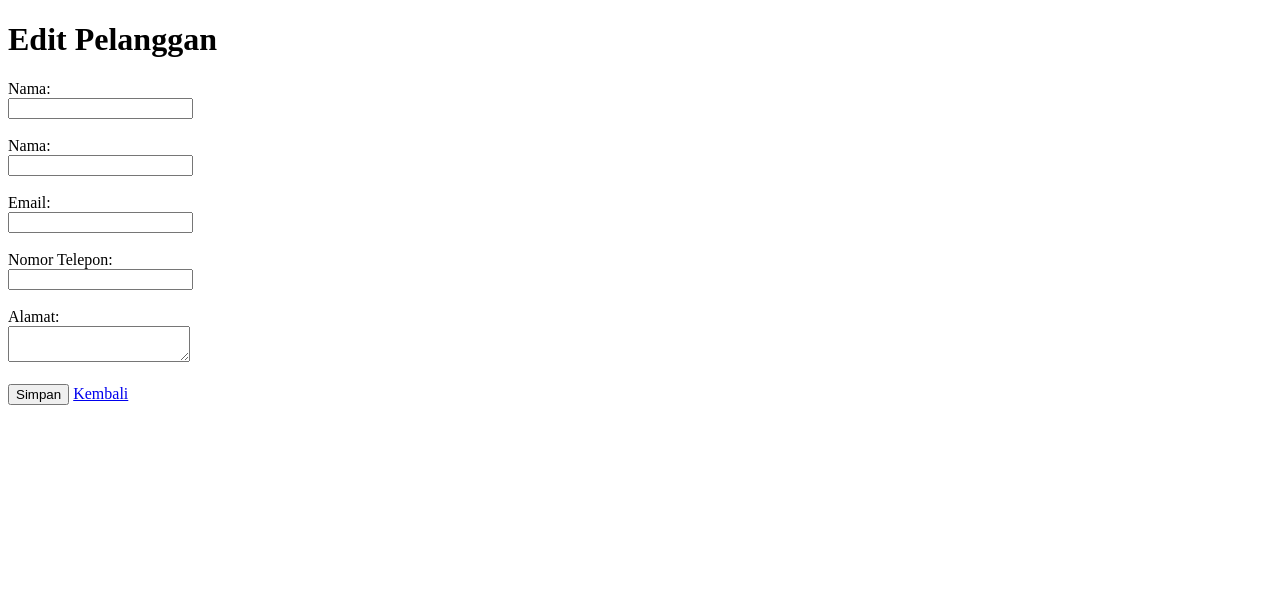
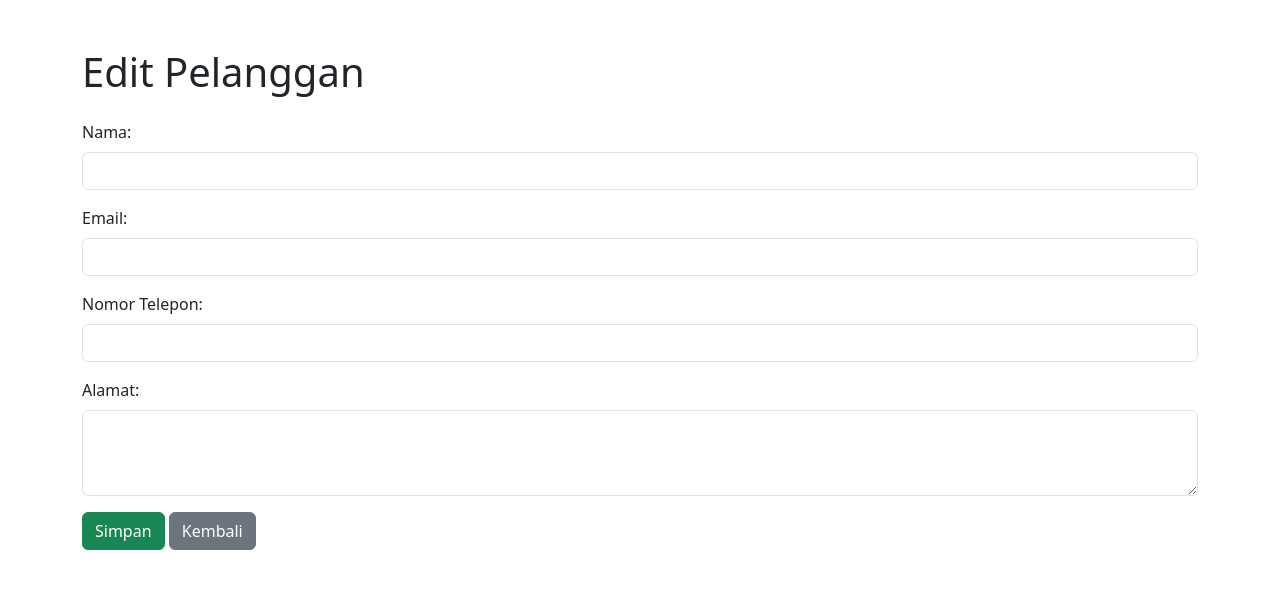
Before and after one commit to nakadaalpha/notnull, a CodeIgniter app: page /notnull/index.php/customer/edit/1 in a window 1280 px wide. Shown: the top 589 px of the page. Run offline with CodeIgniter, Linux system fonts and the light colour scheme; data that the repository does not hold is empty.

Commit message:
tambahkan_customer

```diff
--- a/application/views/customer/edit.php
+++ b/application/views/customer/edit.php
@@ -4,27 +4,35 @@
     <meta charset="UTF-8">
     <meta name="viewport" content="width=device-width, initial-scale=1.0">
     <title>Edit Pelanggan</title>
+    <!-- Link Bootstrap CSS -->
+    <link href="https://cdn.jsdelivr.net/npm/bootstrap@5.3.0-alpha3/dist/css/bootstrap.min.css" rel="stylesheet">
 </head>
 <body>
-    <h1>Edit Pelanggan</h1>
-    <form action="<?php echo site_url('customer/edit/' . $customer['customer_id']); ?>" method="post">
-        <label for="name">Nama:</label><br>
-        <input type="text" name="username" id="name" value="<?php echo $customer['customer_username']; ?>"><br><br>
+    <div class="container mt-5">
+        <h1 class="mb-4">Edit Pelanggan</h1>
+        <form action="<?php echo site_url('customer/edit/' . $customer['customer_id']); ?>" method="post">
+            <div class="mb-3">
+                <label for="username" class="form-label">Nama:</label>
+                <input type="text" name="username" id="username" class="form-control" value="<?php echo $customer['customer_username']; ?>" required>
+            </div>
+            <div class="mb-3">
+                <label for="email" class="form-label">Email:</label>
+                <input type="email" name="email" id="email" class="form-control" value="<?php echo $customer['customer_email']; ?>" required>
+            </div>
+            <div class="mb-3">
+                <label for="phone" class="form-label">Nomor Telepon:</label>
+                <input type="text" name="phone" id="phone" class="form-control" value="<?php echo $customer['customer_phonenumb']; ?>" required>
+            </div>
+            <div class="mb-3">
+                <label for="address" class="form-label">Alamat:</label>
+                <textarea name="address" id="address" class="form-control" rows="3" required><?php echo $customer['customer_address']; ?></textarea>
+            </div>
+            <button type="submit" class="btn btn-success">Simpan</button>
+            <a href="<?php echo site_url('customer'); ?>" class="btn btn-secondary">Kembali</a>
+        </form>
+    </div>
 
-        <label for="name">Nama:</label><br>
-        <input type="text" name="username" id="name" value="<?php echo $customer['customer_username']; ?>"><br><br>
-
-        <label for="email">Email:</label><br>
-        <input type="email" name="email" id="email" value="<?php echo $customer['customer_email']; ?>"><br><br>
-
-        <label for="phone">Nomor Telepon:</label><br>
-        <input type="text" name="phone" id="phone" value="<?php echo $customer['customer_phonenumb']; ?>"><br><br>
-
-        <label for="address">Alamat:</label><br>
-        <textarea name="address" id="address"><?php echo $customer['customer_address']; ?></textarea><br><br>
-
-        <button type="submit">Simpan</button>
-        <a href="<?php echo site_url('customer'); ?>">Kembali</a>
-    </form>
+    <!-- Link Bootstrap JS -->
+    <script src="https://cdn.jsdelivr.net/npm/bootstrap@5.3.0-alpha3/dist/js/bootstrap.bundle.min.js"></script>
 </body>
 </html>
```
Also changed, not shown: application/views/customer/tambah.php (+31 -20 lines).
